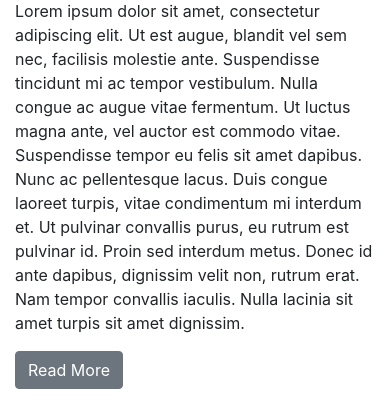
After one commit to Mateaus/PersonalWebsite, a Django app: template personalwebsite/templates/project/projects.html in a window 390 px wide. The commit adds this page. Shown: the part 429-844 px from the top of the page. Run offline with Django 3.2, Linux system fonts and the light colour scheme; the template is opened without the code that fills it, so the values that code supplies are empty; parts of the project's set-up code (start-up, migrations or seed data) failed here and were passed over; some libraries are stand-ins or nearby versions.

Commit message:
Added projects template.

```diff
--- a/personalwebsite/templates/base_page_view.html
+++ b/personalwebsite/templates/base_page_view.html
@@ -55,7 +55,7 @@
     </header>
 
     <div class="container">
-        {% block content %}{% endblock content %}
+        {% block content %}{% endblock %}
     </div>
 
     <!-- JQuery -->
--- /dev/null
+++ b/personalwebsite/templates/project/projects.html
@@ -0,0 +1,41 @@
+{% extends 'base_page_view.html' %}
+{% load static %}
+
+{% block content %}
+<div class="page-title border-bottom">
+    <h1 class="display-4">Projects</h1>
+</div>
+<div class="my-2">
+    Project Name
+</div>
+<div class="row">
+    <div class="col-md-5 col-lg-4 col-xl-3 project-image">
+        <img src="{% static 'media/potato.png' %}" height="256px" width="256px" style="border: 1px solid black;">
+    </div>
+    <div class="col">
+        <div class="row">
+            <div class="col-lg-10">
+                <p>
+                    Lorem ipsum dolor sit amet, consectetur adipiscing elit. Ut est augue, blandit vel sem nec,
+                    facilisis
+                    molestie ante. Suspendisse tincidunt mi ac tempor vestibulum. Nulla congue ac augue vitae fermentum.
+                    Ut
+                    luctus magna ante, vel auctor est commodo vitae. Suspendisse tempor eu felis sit amet dapibus. Nunc
+                    ac
+                    pellentesque lacus. Duis congue laoreet turpis, vitae condimentum mi interdum et. Ut pulvinar
+                    convallis
+                    purus, eu rutrum est pulvinar id. Proin sed interdum metus. Donec id ante dapibus, dignissim velit
+                    non,
+                    rutrum erat. Nam tempor convallis iaculis. Nulla lacinia sit amet turpis sit amet dignissim.
+                </p>
+            </div>
+        </div>
+        <div class="row">
+            <div class="col-3">
+                <button class="btn btn-secondary">Read More</button>
+            </div>
+        </div>
+
+    </div>
+</div>
+{% endblock %}
```
